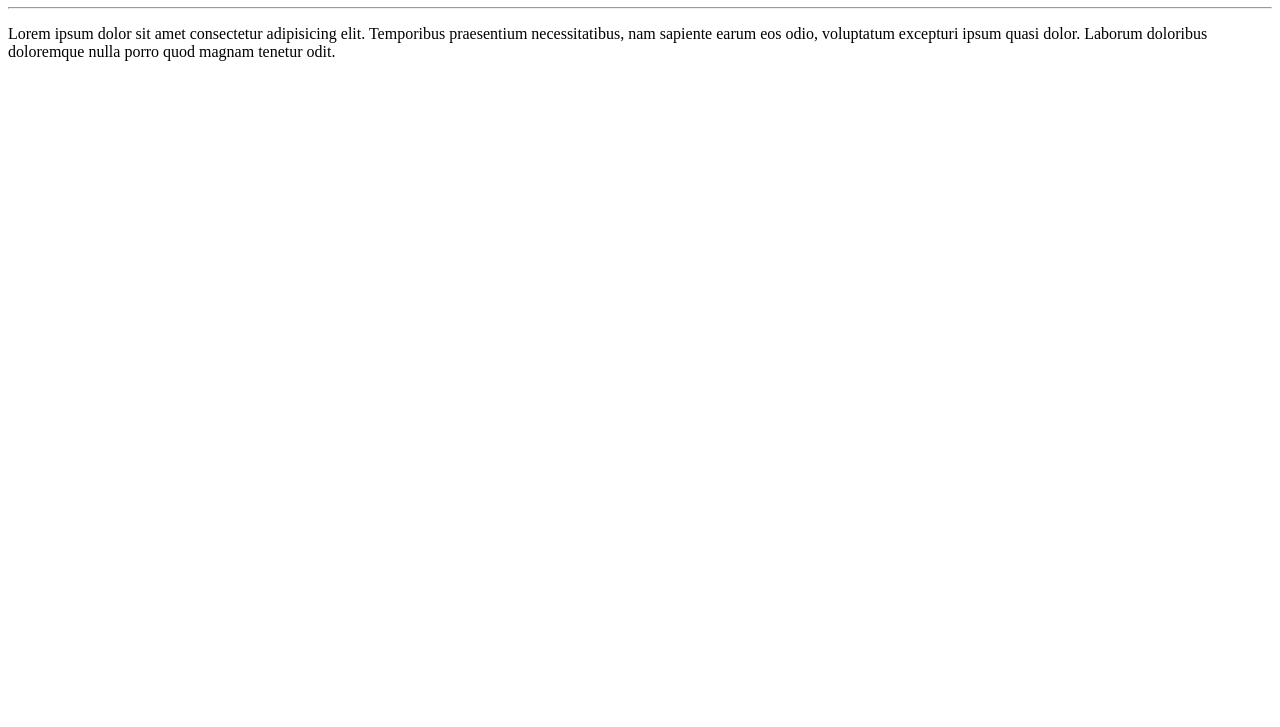
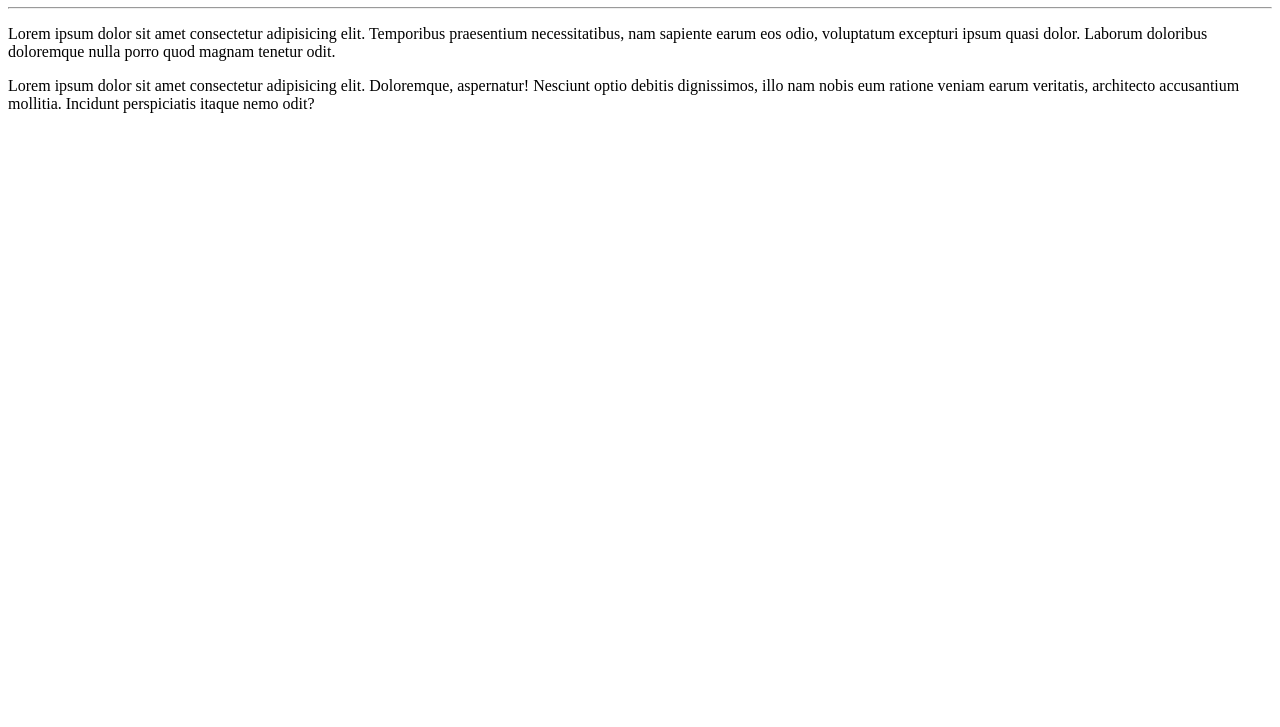
Before and after one commit to gabrieldutradev/Ola-Mundo, a plain HTML site: page site-exemplo/index.html in a window 1280 px wide. Shown: the part 73-800 px from the top of the page. Drawn offline with Linux system fonts and the light colour scheme.

Commit message:
Adicionei um parágrafo

```diff
--- a/site-exemplo/index.html
+++ b/site-exemplo/index.html
@@ -9,5 +9,6 @@
     <h1>Olá, Mundo!</h1>
     <hr>
     <p>Lorem ipsum dolor sit amet consectetur adipisicing elit. Temporibus praesentium necessitatibus, nam sapiente earum eos odio, voluptatum excepturi ipsum quasi dolor. Laborum doloribus doloremque nulla porro quod magnam tenetur odit.</p>
+    <p>Lorem ipsum dolor sit amet consectetur adipisicing elit. Doloremque, aspernatur! Nesciunt optio debitis dignissimos, illo nam nobis eum ratione veniam earum veritatis, architecto accusantium mollitia. Incidunt perspiciatis itaque nemo odit?</p>
 </body>
 </html>
```
